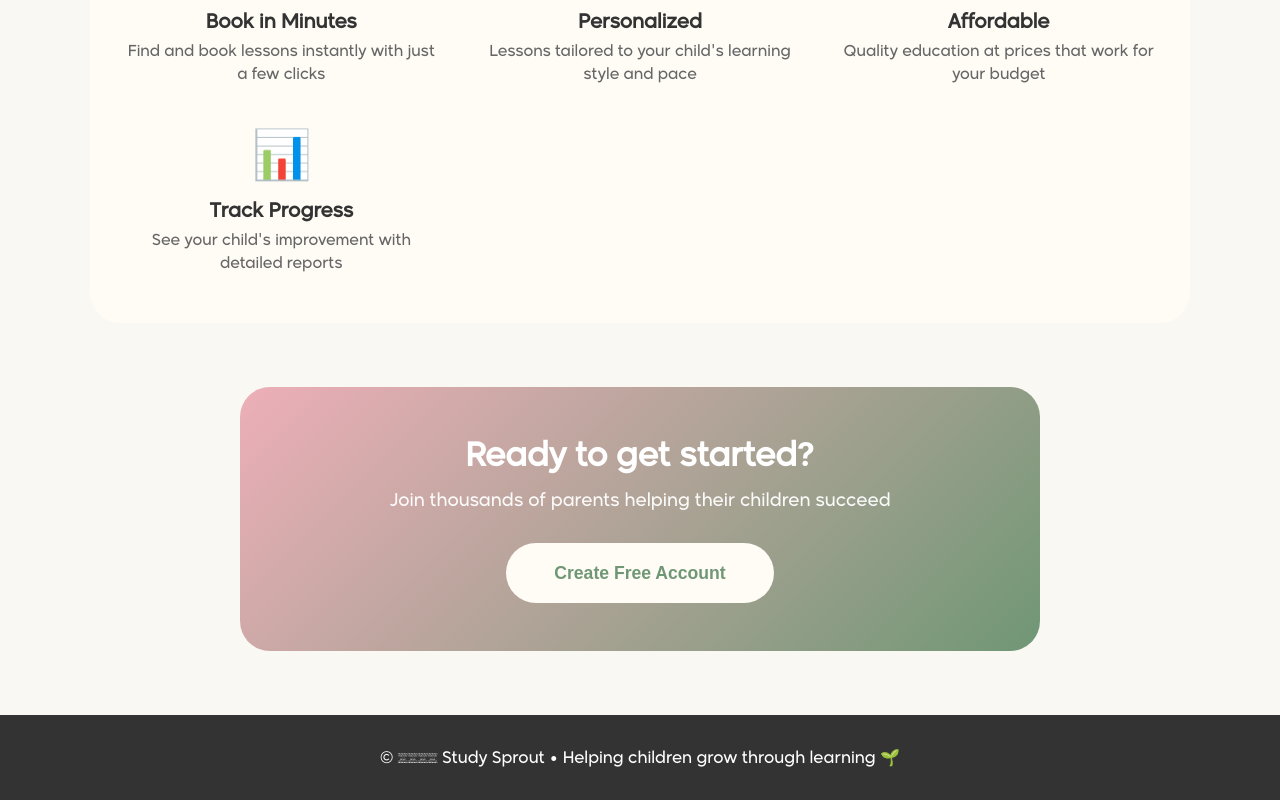
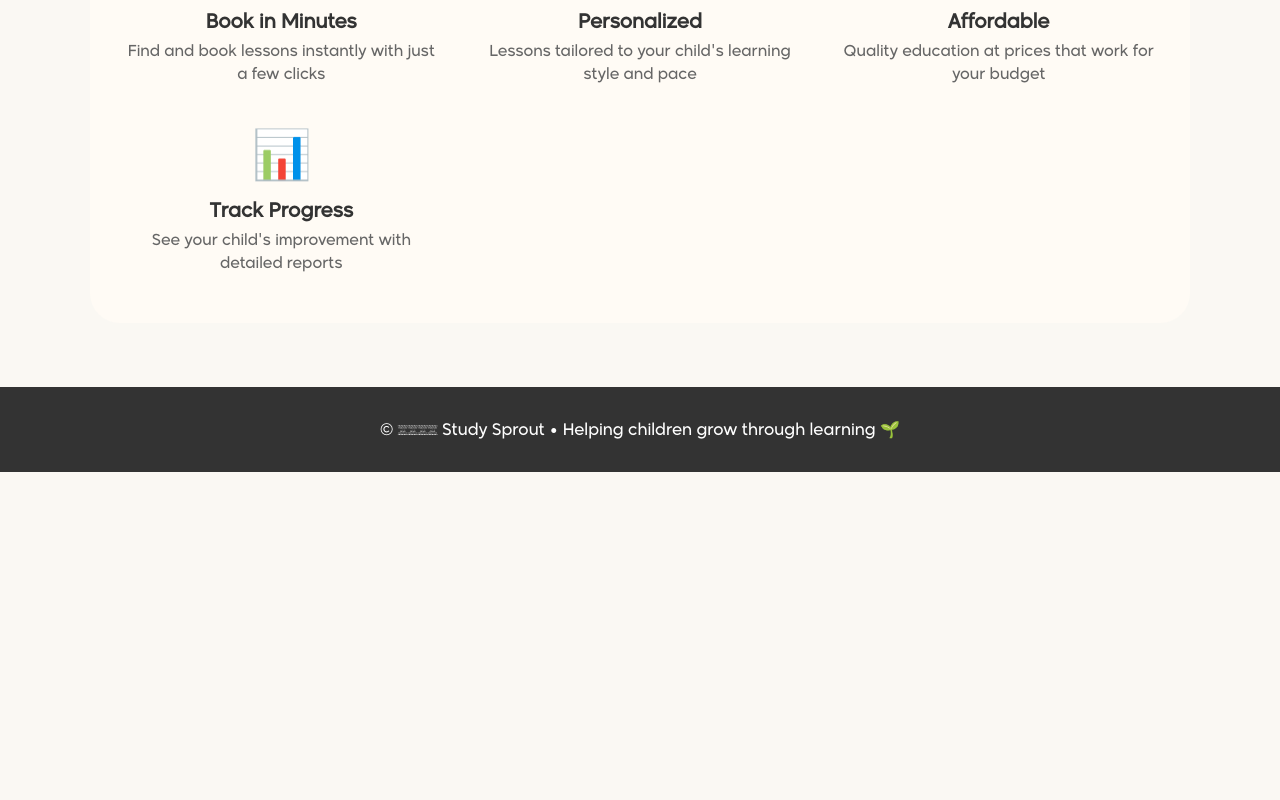
Before and after one commit to chiekin/studysprout-frontend, a Vue app: page / in a window 1280 px wide. Shown: the part 1139-1939 px from the top of the page. After the commit the page ends 1611 px from the top, so only its background shows below. Built offline with nearby package versions, Linux system fonts and the light colour scheme.

Commit message:
Slight change

```diff
--- a/src/App.vue
+++ b/src/App.vue
@@ -50,6 +50,7 @@ function submitSearch() {
     </div>
   </nav>
 </header>
+
 
     <main>
       <!-- HOME PAGE -->
@@ -143,11 +144,7 @@ function submitSearch() {
           </div>
         </div>
 
-        <div class="cta-section">
-          <h2>Ready to get started?</h2>
-          <p>Join thousands of parents helping their children succeed</p>
-          <button class="cta-white-btn">Create Free Account</button>
-        </div>
+
 
         <footer>
           <p>© 2024 Study Sprout • Helping children grow through learning 🌱</p>
```
Lines whose indentation alone changed are shown as unchanged.
